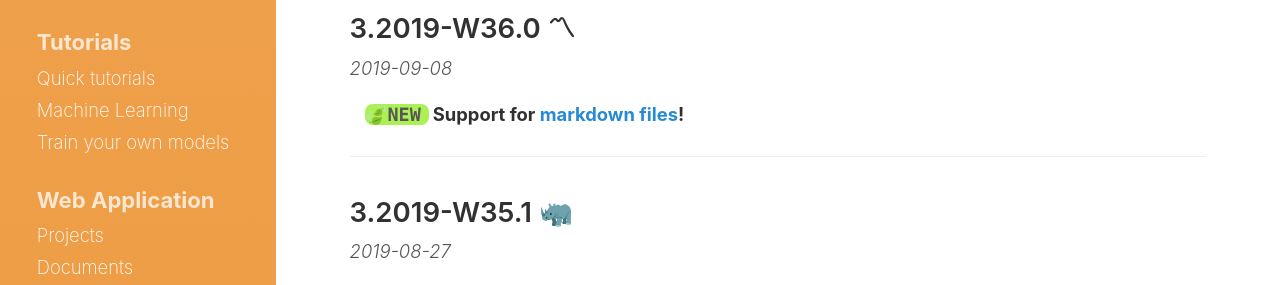
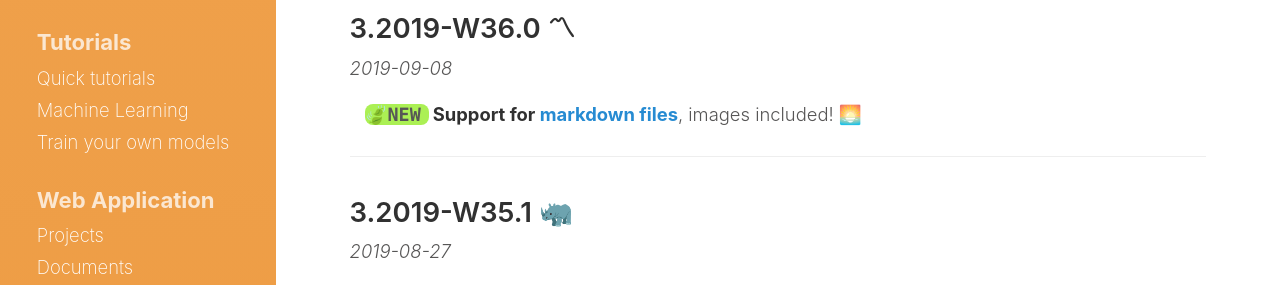
Before and after one commit to tagtogorg/tagtog-doc, a Jekyll site: the page built from updates.md, in a window 1280 px wide. Shown: the part 359-644 px from the top of the page. Built offline with Jekyll 4.4.1, drawn with Linux system fonts in a browser that asks for light colours; nearby versions of some CDN libraries; emoji names are drawn with the system emoji font.

Commit message:
Update updates

```diff
--- a/updates.md
+++ b/updates.md
@@ -18,7 +18,7 @@ Moreover, follow the latest updates on our [Twitter: @tagtog_net 🐦](https://t
 _2019-09-08_
 
 <ul class="updates">
-  <li class="new"><span markdown="1">**Support for [markdown files](MarkdownFileParsing)!**</span></li>
+  <li class="new"><span markdown="1">**Support for [markdown files](MarkdownFileParsing)**, images included! 🌅</span></li>
 </ul>
 
 ---
```
